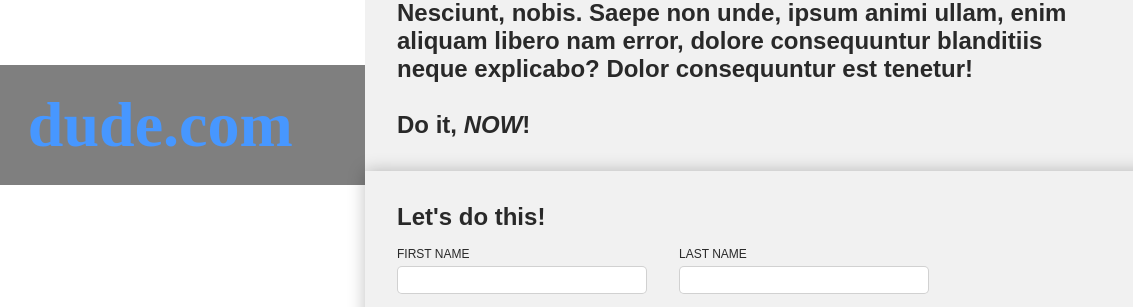
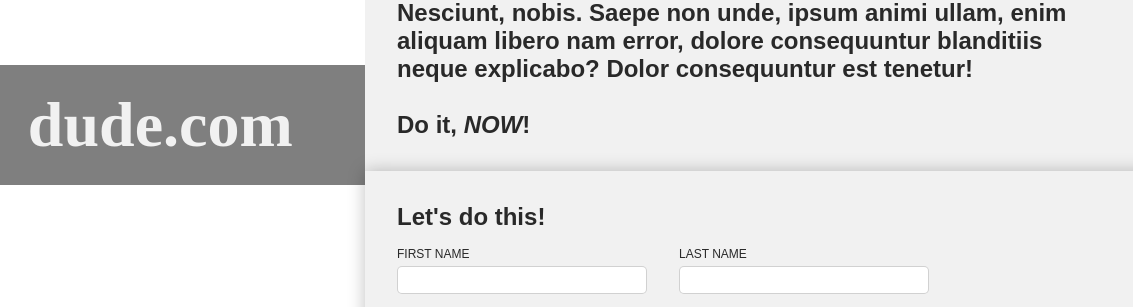
Before and after one commit to willcote/odin-sign-up-form, a plain HTML site: page index.html in a window 1280 px wide. Shown: the part 135-442 px from the top of the page, 147-1280 px from the left. Drawn offline with Linux system fonts and the light colour scheme; a web font is replaced by a local one.

Commit message:
Change color of company name

```diff
--- a/style.css
+++ b/style.css
@@ -68,7 +68,7 @@ body {
 }
 
 .company-name {
-  color: var(--secondary-color);
+  color: var(--background-color);
   font-family: "Kablammo";
   font-size: 4rem;
   margin-left: var(--main-spacing);
```
